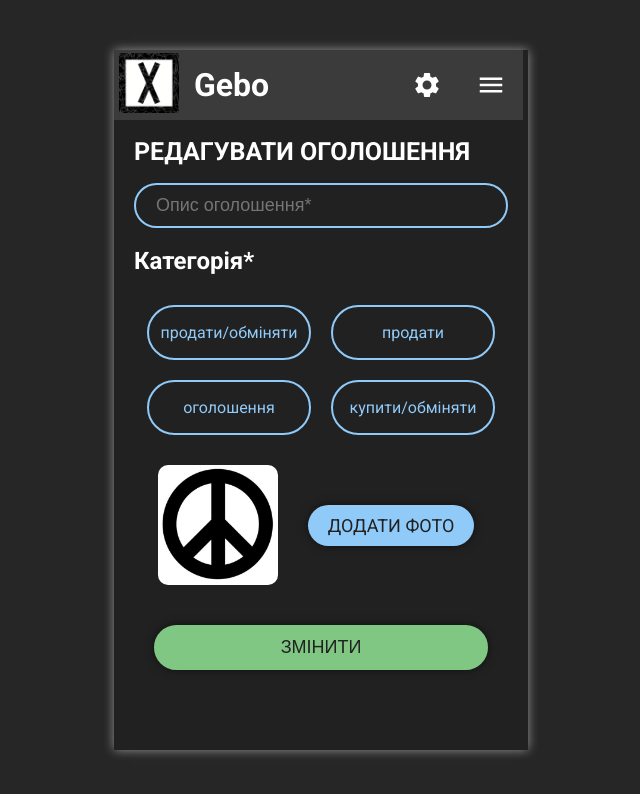
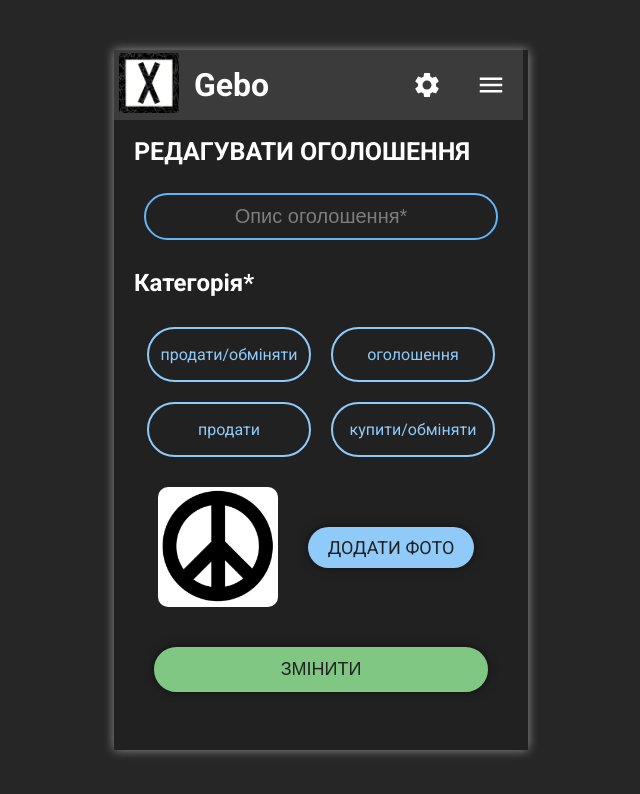
Before and after one commit to ZorroSnoz/gebo-front, a React (Create React App) app: page /edit_my_ad in a window 1280 px wide. Shown: the top 794 px of the page, without its empty margins (319-959 px from the left). Built offline with nearby package versions, Linux system fonts and the light colour scheme.

Commit message:
Added validation in radio buttons group

```diff
--- a/src/components/add_ad_page/add_ad_form.tsx
+++ b/src/components/add_ad_page/add_ad_form.tsx
@@ -1,68 +1,45 @@
 import React, {FC, useState} from 'react'
 import s from './add_ad_page.module.css'
-import { Field, reduxForm, InjectedFormProps } from 'redux-form'
+import {Field, reduxForm, InjectedFormProps} from 'redux-form'
 import {AddAdFormDataType} from '../../types/types'
 import InputAdTitle from '../fields/input_ad_title_field'
 import {maxLength200, minLength10, required} from '../../services/validations'
+import AdRadioGroup from '../fields/radio_group'
 
 /////////////  add ad form component
 //InjectedFormProps injected type for redux-form, AddAdFormDataType type for submit function arguments
-let AddAdForm: FC<InjectedFormProps<AddAdFormDataType>> = ({handleSubmit}) => {
+let AddAdForm: FC<InjectedFormProps<AddAdFormDataType>> = ({handleSubmit, ...props}) => {
 
     // for activated "load" in button after click
     const [submit, setSubmit] = useState(0)
 
-    return <form className={s.adForm} onSubmit={handleSubmit} >
+    return <form className={s.adForm} onSubmit={handleSubmit}>
         <Field
             name={'discription'}
             component={InputAdTitle}
             validate={[required, maxLength200, minLength10]}/>
         <h2>Я хочу*</h2>
-            <div className={s.radioBlock}>
-                <div>
-                    <Field
-                        id='radio1'
-                        name={'category'}
-                        type='radio'
-                        value="0"
-                        component={'input'} />
-                    <label htmlFor='radio1'>продати/обміняти</label>
-                    <Field
-                        id='radio2'
-                        name={'category'}
-                        type='radio'
-                        value="1"
-                        component={'input'} />
-                    <label htmlFor='radio2'>оголошення</label>
-                </div>
-                <div>
-                    <Field
-                        id='radio3'
-                        name={'category'}
-                        type='radio'
-                        value="2"
-                        component={'input'} />
-                    <label htmlFor='radio3'>продати</label>
-                    <Field
-                        id='radio4'
-                        name={'category'}
-                        type='radio'
-                        value="3"
-                        component={'input'} />
-                    <label htmlFor='radio4'>купити/обміняти</label>
-                </div>
-            </div>
+        <Field component={AdRadioGroup} name={'category'} validate={[required]} options={[
+            {title: 'продати/обміняти', value: '0', id: 'radio1'},
+            {title: 'оголошення', value: '1', id: 'radio2'},
+            {title: 'продати', value: '2', id: 'radio3'},
+            {title: 'купити/обміняти', value: '3', id: 'radio4'}
+        ]}/>
         <div className={s.inputFile}>
-                <Field id='inputFile' name={'foto'} type='file' component={'input'} />
+            <Field id='inputFile' name={'foto'} type='file' component={'input'}/>
             <label htmlFor='inputFile'>ДОДАТИ ФОТО</label>
         </div>
         {submit === 0
-                ? <button type='submit' onClick={()=>{setSubmit(1)}}>ДОДАТИ ОГОЛОШЕННЯ</button>
-                : <button>Завантаження...</button>}
-
-
+            // :TODO need added really disabled button when form submitted, now <button>Завантаження...</button> send data
+            ?
+            <button type='submit'
+                    onClick={() => {
+                        setSubmit(1)
+                    }}
+            >ДОДАТИ ОГОЛОШЕННЯ</button>
+            : props.invalid ? setSubmit(0) : <button>Завантаження...</button>}
     </form>
 }
 
 // AddAdFormDataType for arguments in submit function
-export default reduxForm<AddAdFormDataType>({ form: 'ad_add' })(AddAdForm)
+export default reduxForm<AddAdFormDataType>({form: 'ad_add'})(AddAdForm)
--- a/src/components/add_ad_page/add_ad_page.module.css
+++ b/src/components/add_ad_page/add_ad_page.module.css
@@ -20,36 +20,6 @@
   outline: none;
   font-size: 18px;
   color: white;
-}
-.radioBlock {
-  display: flex;
-  flex-direction: row;
-  justify-content: center;
-}
-.radioBlock > div {
-  display: flex;
-  flex-direction: column;
-  margin: 0px 10px;
-}
-.radioBlock input {
-  display: none;
-}
-.radioBlock label {
-  display: flex;
-  border: solid 2px;
-  border-radius: 50px;
-  padding: 16px 0px;
-  min-width: 160px;
-  max-width: 180px;
-  justify-content: center;
-  margin: 10px 0px;
-  cursor: pointer;
-  transition: 0.25s;
-  color: #90caf9;
-}
-input[type="radio"]:checked + label {
-  background-color: #90caf9;
-  color: #212121;
 }
 .inputFile {
   display: flex;
@@ -108,3 +78,4 @@ input[type="radio"]:checked + label {
 .pageContainer h1 {
   font-size: 25px;
 }
+/*# sourceMappingURL=add_ad_page.module.css.map */
--- a/src/components/add_ad_page/add_ad_page.module.less
+++ b/src/components/add_ad_page/add_ad_page.module.less
@@ -24,41 +24,6 @@
 }
 
 
-
-//////////// radio buttons
-.radioBlock {
-    display: flex;
-    flex-direction: row;
-    justify-content: center;
-
-}
-.radioBlock > div {
-    display: flex;
-    flex-direction: column;
-    margin: 0px 10px;
-}
-
-.radioBlock input {
-    display: none;
-}
-
-.radioBlock label {
-    display: flex;
-    border: solid 2px;
-    border-radius: 50px;
-    padding: 16px 0px;
-    min-width: 160px;
-    max-width: 180px;
-    justify-content: center;
-    margin: 10px 0px;
-    cursor: pointer;
-    transition: 0.25s;
-    color: #90caf9;
-}
-input[type="radio"]:checked+label {
-    background-color: #90caf9;
-    color: #212121;
-}
 /////////////// input file
 
 .inputFile {
--- a/src/components/edit_my_ad_page/edit_form_redux.tsx
+++ b/src/components/edit_my_ad_page/edit_form_redux.tsx
@@ -3,6 +3,9 @@ import {Field, InjectedFormProps, reduxForm} from 'redux-form'
 import peacePicture from '../../images/peace.jpg'
 import s from '../add_ad_page/add_ad_page.module.css'
 import {AdDataType, EditAdFormDataType} from '../../types/types'
+import AdRadioGroup from '../fields/radio_group'
+import {maxLength200, minLength10, required} from '../../services/validations'
+import InputAdTitle from "../fields/input_ad_title_field";
 
 ///////////// Types for props
 type PropsType = {
@@ -11,60 +14,37 @@ type PropsType = {
 }
 
 ///////////// Edit ad form with redux-form component
-let EditAdForm: FC<InjectedFormProps<EditAdFormDataType, PropsType> & PropsType>  = ({handleSubmit, isEditAdLoad}) => {
+let EditAdForm: FC<InjectedFormProps<EditAdFormDataType, PropsType> & PropsType>  = ({handleSubmit, ...props}) => {
     // effect for disable button after click
     const [submit, setSubmit] = useState(0)
+    console.log(props)
 
     return <form className={s.adForm} onSubmit={handleSubmit} >
             <Field
-                placeholder={'Опис оголошення*'}
-                type={'text'}
                 name={'description'}
-                component={'input'} />
+                component={InputAdTitle}
+            validate ={[required, maxLength200, minLength10]}/>
             <h2>Категорія*</h2>
-            <div className={s.radioBlock}>
-                <div>
-                    <Field
-                        id='radio1'
-                        name={'typeClass'}
-                        type='radio'
-                        value="0"
-                        component={'input'} />
-                    <label htmlFor='radio1'>продати/обміняти</label>
-                    <Field
-                        id='radio2'
-                        name={'typeClass'}
-                        type='radio'
-                        value="1"
-                        component={'input'} />
-                    <label htmlFor='radio2'>оголошення</label>
-                </div>
-                <div>
-                    <Field
-                        id='radio3'
-                        name={'typeClass'}
-                        type='radio'
-                        value="2"
-                        component={'input'} />
-                    <label htmlFor='radio3'>продати</label>
-                    <Field
-                        id='radio4'
-                        name={'typeClass'}
-                        type='radio'
-                        value="3"
-                        component={'input'} />
-                    <label htmlFor='radio4'>купити/обміняти</label>
-                </div>
-            </div>
+        <Field component={AdRadioGroup} name={'typeClass'} validate={[required]} options={[
+            {title: 'продати/обміняти', value: '0', id: 'radio1'},
+            {title: 'оголошення', value: '1', id: 'radio2'},
+            {title: 'продати', value: '2', id: 'radio3'},
+            {title: 'купити/обміняти', value: '3', id: 'radio4'}
+        ]}/>
             <div className={s.inputFile}>
                 <img className={s.adFoto} src={peacePicture} />
                 <Field id='inputFile' name={'img'} type='file' component={'input'} />
                 <label htmlFor='inputFile'>ДОДАТИ ФОТО</label>
             </div>
         {submit === 0
-            ? <button type='submit' onClick={()=>{setSubmit(1)}}>ЗМІНИТИ</button>
-            : <button>Завантаження...</button>}
-
+            // :TODO need added really disabled button when form submitted, now <button>Завантаження...</button> send data
+            ?
+            <button type='submit'
+                    onClick={() => {
+                        setSubmit(1)
+                    }}
+            >ЗМІНИТИ</button>
+            : props.invalid ? setSubmit(0) : <button>Завантаження...</button>}
         </form>
 }
 
--- a/src/components/fields/fields.module.css
+++ b/src/components/fields/fields.module.css
@@ -41,4 +41,34 @@
   width: 250px;
   border-color: #81c784;
 }
+input[type="radio"]:checked + label {
+  background-color: #90caf9;
+  color: #212121;
+}
+.radioGroup {
+  display: flex;
+  position: relative;
+  flex-wrap: wrap;
+  justify-content: center;
+}
+.radioGroup input {
+  display: none;
+}
+.radioGroup label {
+  display: flex;
+  border: solid 2px;
+  border-radius: 50px;
+  padding: 16px 0px;
+  min-width: 160px;
+  max-width: 180px;
+  justify-content: center;
+  margin: 10px 10px;
+  cursor: pointer;
+  transition: 0.25s;
+  color: #90caf9;
+}
+.labelRadio {
+  background-color: #64b5f6 !important;
+  color: #212121 !important;
+}
 /*# sourceMappingURL=fields.module.css.map */
--- a/src/components/fields/fields.module.less
+++ b/src/components/fields/fields.module.less
@@ -45,3 +45,44 @@
   width: 250px;
   border-color: #81c784;
 }
+
+
+
+//////////// radio buttons
+
+input[type="radio"]:checked+label {
+  background-color: #90caf9;
+  color: #212121;
+}
+.radioGroup {
+  display: flex;
+  position: relative;
+  flex-wrap: wrap;
+  justify-content: center;
+}
+
+.radioGroup input {
+  display: none;
+}
+
+.radioGroup label {
+  display: flex;
+  border: solid 2px;
+  border-radius: 50px;
+  padding: 16px 0px;
+  min-width: 160px;
+  max-width: 180px;
+  justify-content: center;
+  margin: 10px 10px;
+  cursor: pointer;
+  transition: 0.25s;
+  color: #90caf9;
+}
+// input[type="radio"]:checked .labelRadio {
+//     background-color: #64b5f6;
+//     color: #212121;
+// }
+.labelRadio{
+  background-color: #64b5f6 !important;
+  color: #212121 !important;
+}
--- a/src/components/fields/input_ad_title_field.tsx
+++ b/src/components/fields/input_ad_title_field.tsx
@@ -5,7 +5,7 @@ import s from './fields.module.css'
 // :todo need fix any type
 type PropsType = any
 
-///////////// input component for login Field
+///////////// input component for title ad Field
 let InputAdTitle: FC<PropsType> = ({input, meta, ...props}) => {
 
     let hasError = meta.touched && meta.error;
--- /dev/null
+++ b/src/components/fields/radio_group.tsx
@@ -0,0 +1,20 @@
+import React, {FC} from 'react'
+import s from './fields.module.css'
+
+///////////// types for props
+// :todo need fix any type
+type PropsType = any
+
+///////////// radio buttons component for category ad
+let AdRadioGroup: FC<PropsType> = ({ input, meta, options }) => {
+    const hasError = meta.touched && meta.error
+
+    return (
+        <div className={s.radioGroup}>
+            {options.map((o: { value: string, title: string }) => <label className={(hasError ? `${s.errorInput}` : '') + (o.value === input.value ? ` ${s.labelRadio}` : '')} key={o.value}><input type='radio' {...input} checked={o.value === input.value} value={o.value}  /> {o.title}</label>)}
+            {hasError && <span className={s.errorSpan}>{meta.error}</span>}
+        </div>
+    );
+}
+
+export default AdRadioGroup
```
Also changed, not shown: 2 other files (tests, documents, lock files or other folders). Lines whose indentation alone changed are shown as unchanged.
